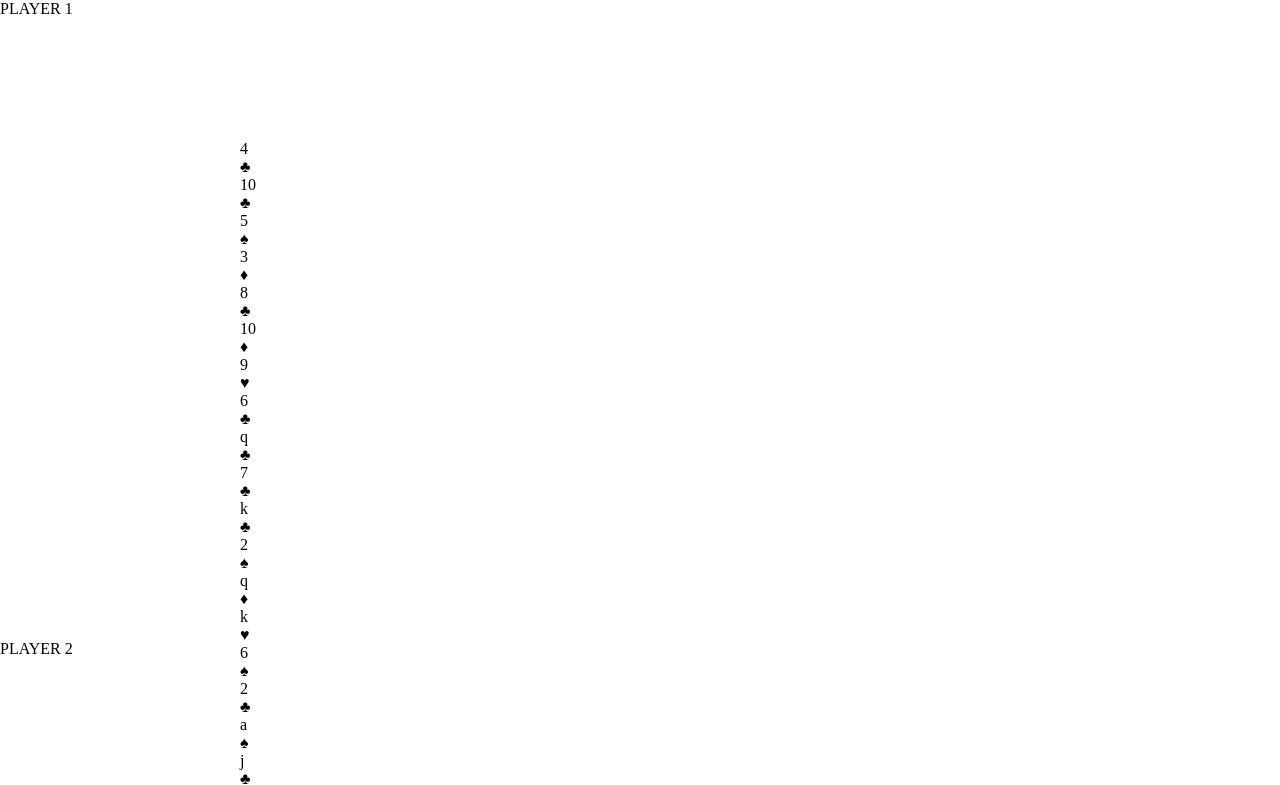
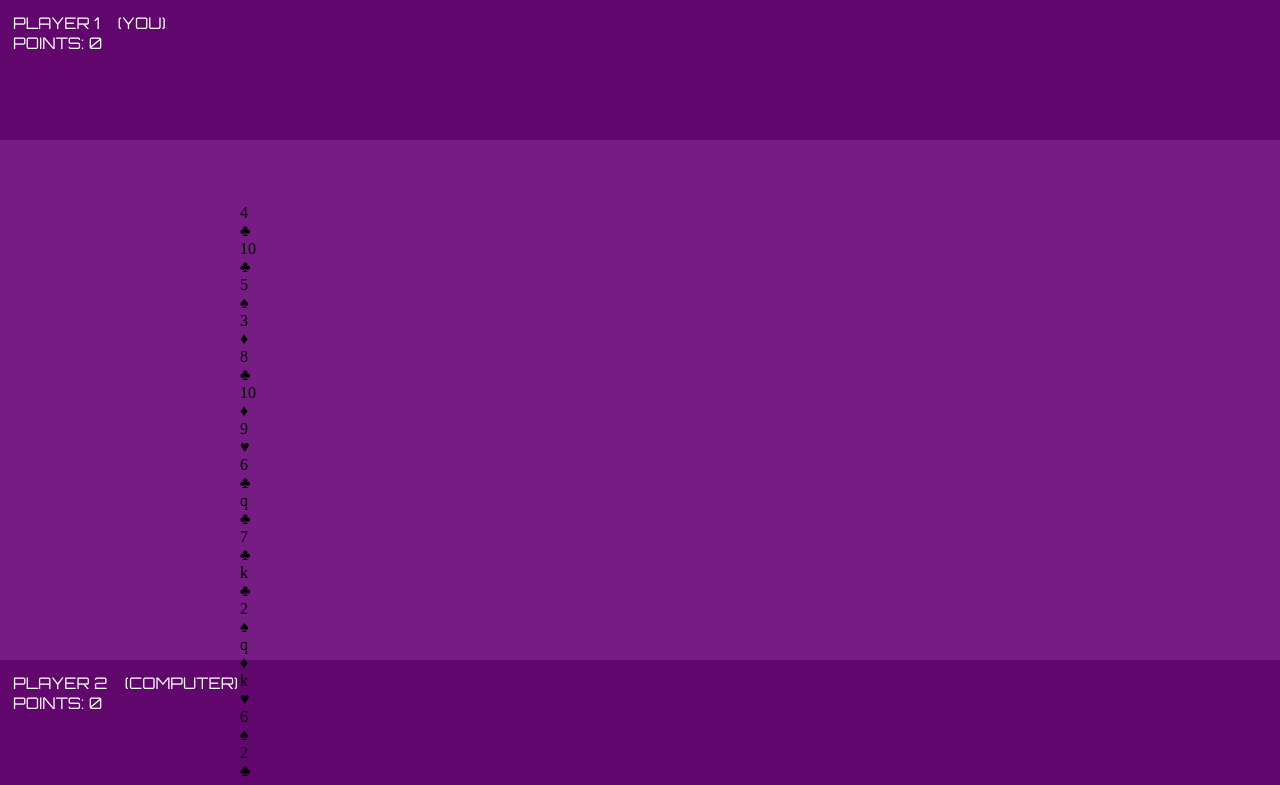
Before and after one commit to infinityCounter/long-rememberance, a website: page app/index.html in a window 1280 px wide. Shown: the top 785 px of the page. Drawn offline with nearby package versions, Linux system fonts and the light colour scheme.

Commit message:
Updated UI to now reflect player points

```diff
--- a/app/index.html
+++ b/app/index.html
@@ -2,12 +2,15 @@
     <head>
         <link rel="stylesheet" href="../bower_components/CSS-Playing-Cards/cards.css"/>
         <style>
+            @import url('https://fonts.googleapis.com/css?family=Orbitron');
 
             body{
                 margin: 0;
+                background: #761D83;
             }
 
             #container{
+                padding: 5% 0;
                 width : 800px;
                 margin: 0 auto;
                 position: relative;
@@ -24,7 +27,12 @@
                 position: absolute;
                 bottom: 0;
                 width: 100%;
-                height: 20%;
+                height: 17.5%;
+                padding: 13px;
+                box-sizing: border-box;
+                background-color: #60066D;
+                font-family: 'Orbitron', sans-serif;
+                color: #fff;
             }
 
             .playerBar:first-of-type{
@@ -36,20 +44,20 @@
     <body>
 
         <div id="player1bar" class="playerBar">
-                <span class="playerIDSpan">
-                    PLAYER 1
-                </span>
-                <span id="player1points" class="playerPointsSpan">
-
-                </span>
+                <div class="playerIDDiv">
+                    PLAYER 1 &nbsp;&nbsp; (YOU)
+                </div>
+                <div id="player1points" class="playerPointsDiv">
+                    POINTS: 0
+                </div>
             </div>
             <div id="player2bar" class="playerBar">
-                <span class="playerIDSpan">
-                    PLAYER 2
-                </span>
-                <span id="player2points" class="playerPointsSpan">
-
-                </span>
+                <div class="playerIDDiv">
+                    PLAYER 2 &nbsp;&nbsp; (COMPUTER)
+                </div>
+                <div id="player2points" class="playerPointsDiv">
+                    POINTS: 0
+                </div>
             </div>
 
         <div id="container" class="playingCards fourColours simpleCards">
@@ -122,9 +130,8 @@
                                         $(card).toggleClass("card");
                                         $(card).attr('style','color: #fff!important; background-color: #fff!important');
                                         $(card).prop('onclick',null).off('click');
-                                        console.log(card);
                                 });
-                                console.log(playerTurn);
+                                $('#player' + (playerTurn + 1) + 'points').text('POINTS: '+players[playerTurn]);
                                 console.log(players[playerTurn]);
                             }else{
                                $.each(turnSelections, function(index, card){
@@ -133,12 +140,12 @@
                                             $(this).toggleClass("back");
                                             next();
                                         });
-                                        console.log(card);
                                 });
+                                playerTurn = (playerTurn == 0)? 1 :0;
                             }
                             turnCounter = 0;
-                            playerTurn = (playerTurn == 0)? 1 :0;
                             turnSelections = [];
+                            console.log('Next Turn:' + playerTurn);
                         }
                     });
                 });
```
